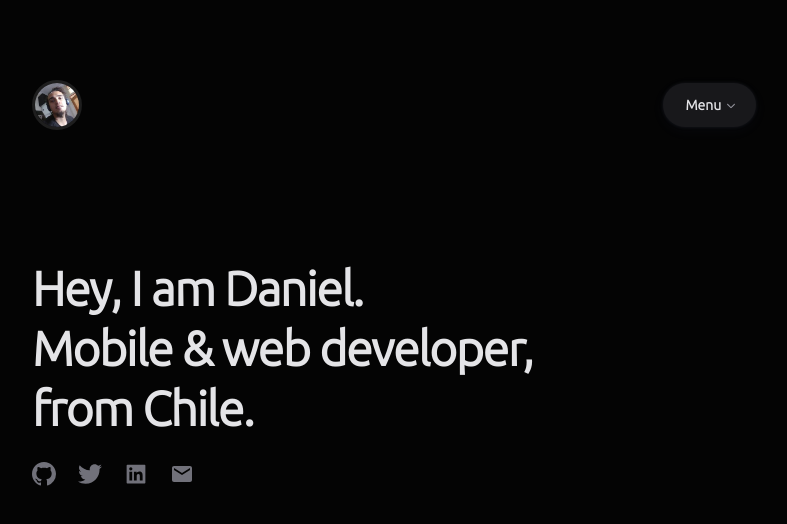
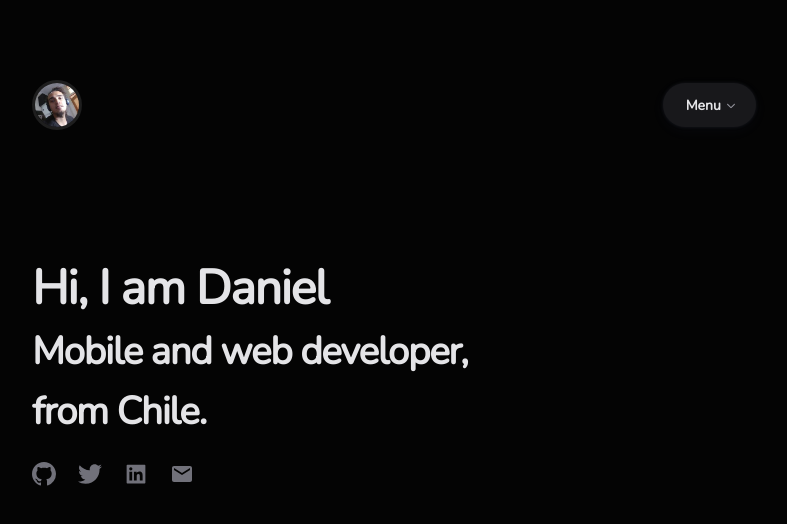
Before and after one commit to danielpizarrotadres/web-site, a React (Create React App) app: page / in a window 1280 px wide. Shown: the top 524 px of the page, without its empty margins (246-1033 px from the left). Built offline with nearby package versions, Linux system fonts and the light colour scheme.

Commit message:
:lipstick: Beautify title

```diff
--- a/src/App.js
+++ b/src/App.js
@@ -280,11 +280,13 @@ const App = () => {
                 <main>
                     <header className={classes.Main}>
                         <p className={classes.Title}>
-                            Hey, I am Daniel.
+                            Hi, I am Daniel
                             <br />
-                            Mobile & web developer,
-                            <br />
-                            from Chile.
+                            <span className={classes.SubTitle}>
+                                Mobile and web developer,
+                                <br />
+                                from Chile.
+                            </span>
                         </p>
                     </header>
                     {resume()}
--- a/src/App.module.css
+++ b/src/App.module.css
@@ -249,6 +249,10 @@
     letter-spacing: -1.2px;
 }
 
+.SubTitle {
+    font-size: 2.4rem;
+}
+
 .Resume {
     max-width: 672px;
     margin: 48px 0 0 0;
--- a/src/index.css
+++ b/src/index.css
@@ -1,7 +1,8 @@
-@import url('https://fonts.googleapis.com/css2?family=Raleway&family=Ubuntu:wght@300&display=swap');
+@import url('https://fonts.googleapis.com/css2?family=Nunito:wght@200&display=swap');
+
 body {
   margin: 0;
-  font-family: 'Ubuntu', sans-serif;
+  font-family: 'Nunito', sans-serif;
   /*background-color: #040404;*/
   color: white;
   background-color: black;
@@ -12,7 +13,8 @@ code {
     monospace;
 }
 
-h1, p {
+h1,
+p {
   margin: 0;
 }
 
```
